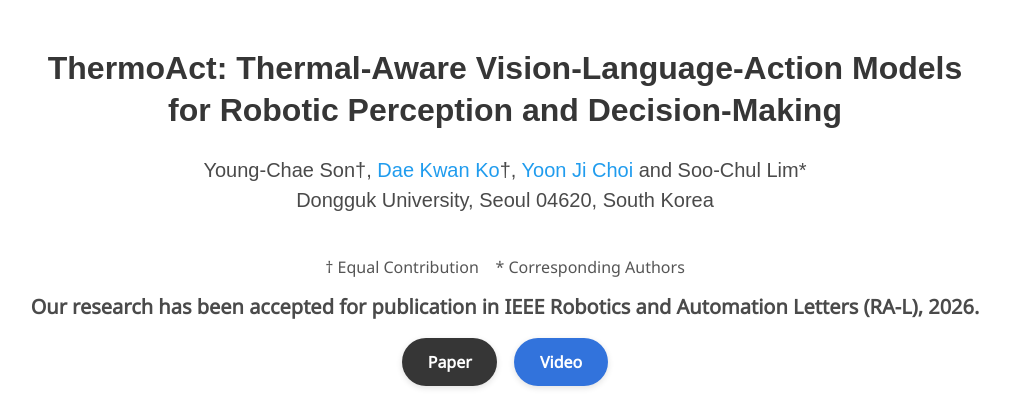
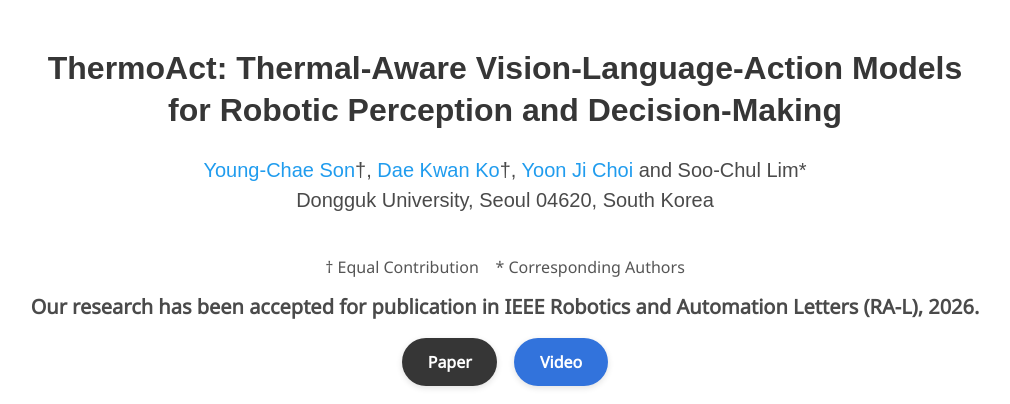
Before and after one commit to youngchae912/ThermoAct, a Jekyll site: the page built from index.md, in a window 1280 px wide and 900 px high, cut to the strip 0-404 px from the top of the window. Shown: the whole strip, without its empty margins (135-1145 px from the left). Built offline with Jekyll 4.4.1, drawn with Linux system fonts in a browser that asks for light colours; some web fonts are replaced; part of the change alters nothing that is shown.

Commit message:
Link my name to my homepage

```diff
--- a/index.md
+++ b/index.md
@@ -4,7 +4,7 @@ permalink: /
 
 title: "ThermoAct: Thermal-Aware Vision-Language-Action Models<br>for Robotic Perception and Decision-Making"
 authors:
-  - 'Young-Chae Son†, <a href="https://kodaekwan.github.io/">Dae Kwan Ko</a>†, <a href="https://choiyoonji.github.io/">Yoon Ji Choi</a> and Soo-Chul Lim*'
+  - '<a href="https://youngchae912.github.io/">Young-Chae Son</a>†, <a href="https://kodaekwan.github.io/">Dae Kwan Ko</a>†, <a href="https://choiyoonji.github.io/">Yoon Ji Choi</a> and Soo-Chul Lim*'
 affiliations:
   - Dongguk University, Seoul 04620, South Korea
 ---
```
